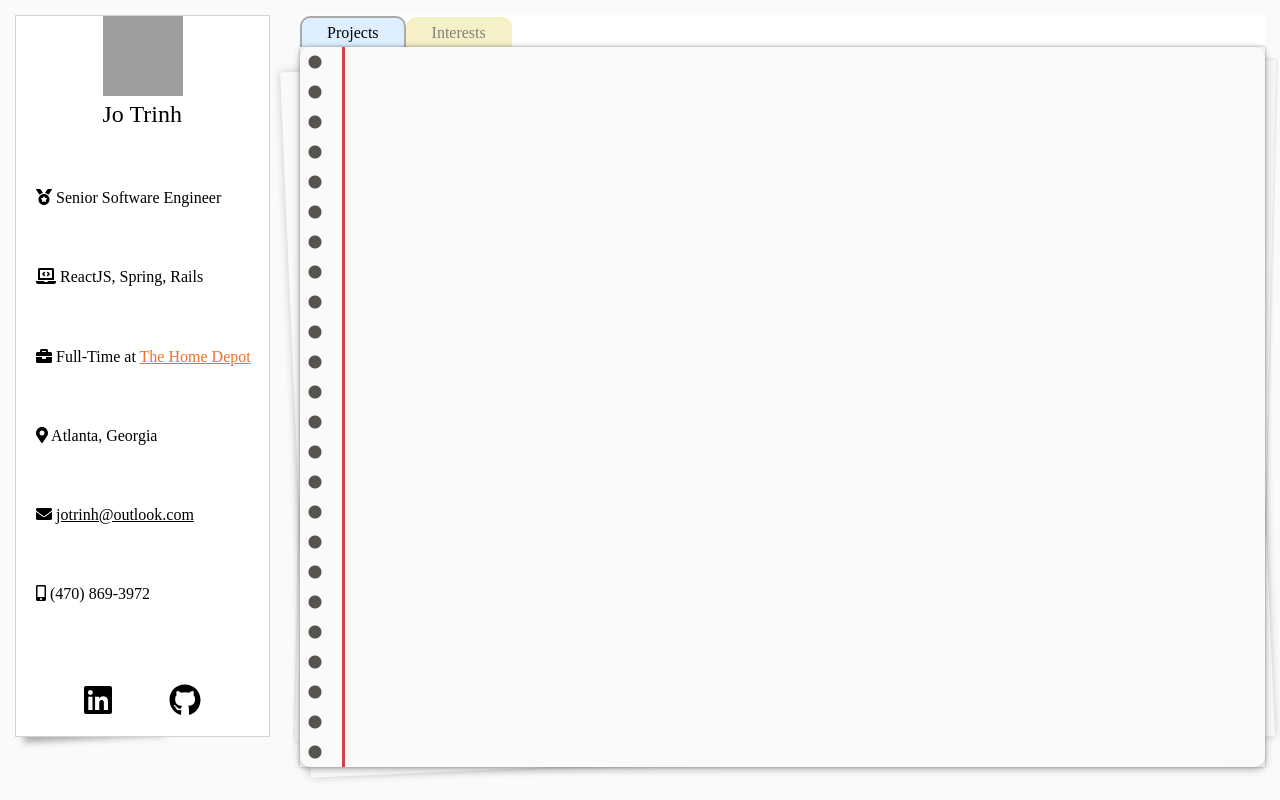
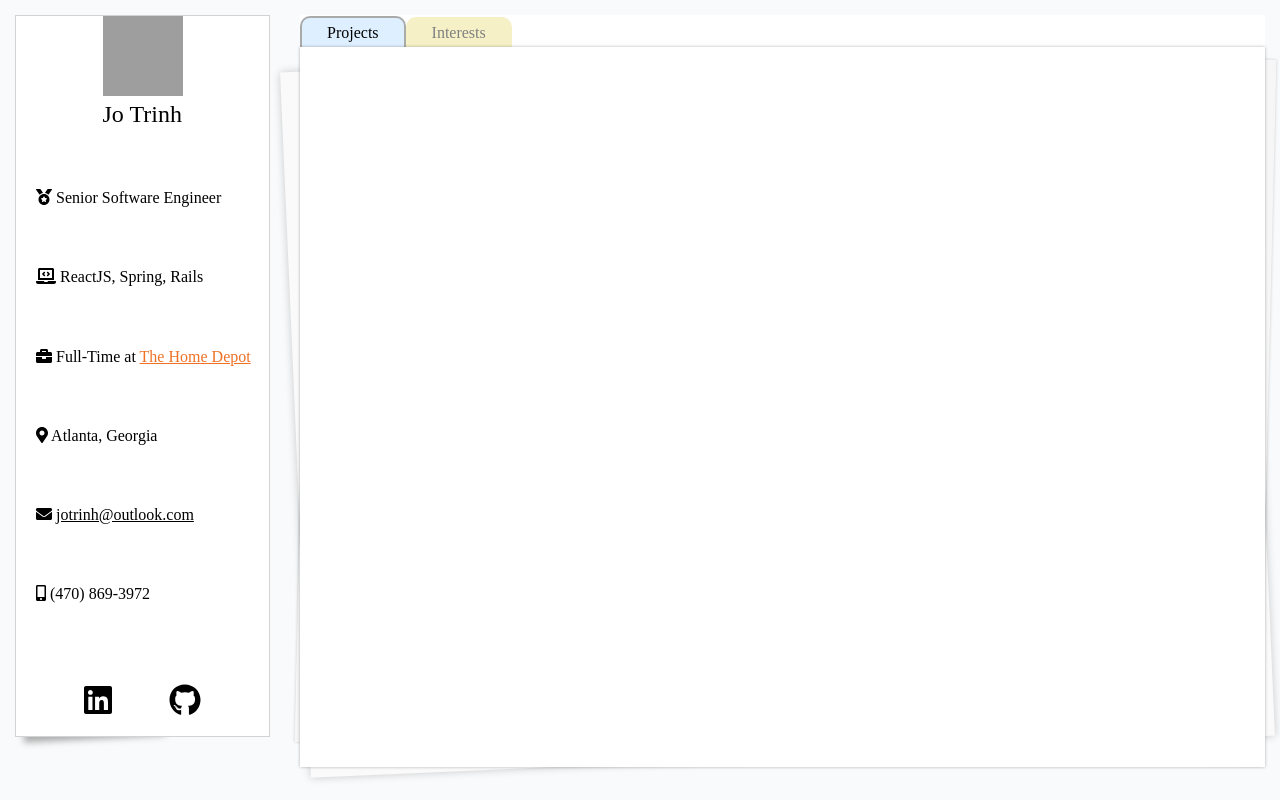
Before and after one commit to jo-trinh/personal-website, a Next.js app: page / in a window 1280 px wide. Built offline with nearby package versions, Linux system fonts and the light colour scheme; grey boxes are pictures that could not be loaded.

Commit message:
Removes on notebook paper holes

```diff
--- a/components/templates/Portfolio/portfolio.module.css
+++ b/components/templates/Portfolio/portfolio.module.css
@@ -24,25 +24,3 @@
   padding: 10px;
   border: 1px solid black;
 }
-
-.paper {
-  position: relative;
-  height: 100%;
-  margin: 0 auto;
-  background: #fafafa;
-  border-radius: 10px;
-  box-shadow: 0 2px 8px rgba(0, 0, 0, 0.3);
-  overflow: hidden;
-}
-.paper:before {
-  content: '';
-  position: absolute;
-  top: 0;
-  bottom: 0;
-  left: 0;
-  width: 45px;
-  background: radial-gradient(#575450 6px, transparent 7px) repeat-y;
-  background-size: 30px 30px;
-  border-right: 3px solid #d44147;
-  box-sizing: border-box;
-}
```
